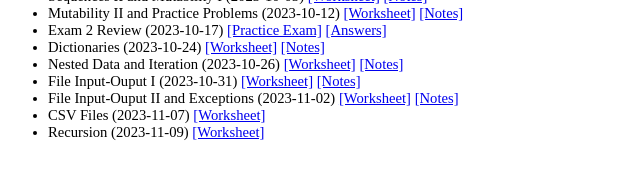
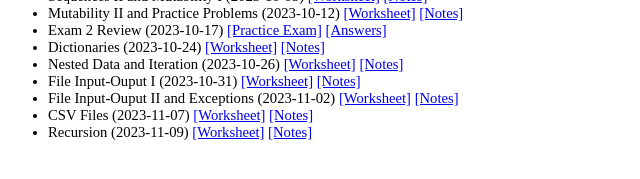
Before and after one commit to georgianahaldeman/cosc101, a Jekyll site: the page built from docs/notes/index.md, in a window 1280 px wide. Shown: the part 253-432 px from the top of the page, without its empty margins (0-640 px from the left). Built offline with Jekyll 4.4.1, drawn with Linux system fonts in a browser that asks for light colours; our own code applies the rules of GitHub Pages for plain Markdown files.

Commit message:
csv files practice

```diff
--- a/docs/notes/index.md
+++ b/docs/notes/index.md
@@ -39,6 +39,6 @@
 
 - File Input-Ouput II and Exceptions (2023-11-02) [[Worksheet]](./notes/11_2.pdf) [[Notes]](./answers/11_2_answers.pdf)
 
-- CSV Files (2023-11-07) [[Worksheet]](./notes/11_7.pdf)
+- CSV Files (2023-11-07) [[Worksheet]](./notes/11_7.pdf) [[Notes]](./answers/11_7_answers.pdf)
 
-- Recursion (2023-11-09) [[Worksheet]](./notes/11_9.pdf)
+- Recursion (2023-11-09) [[Worksheet]](./notes/11_9.pdf) [[Notes]](./answers/11_9_answers.pdf)
```
Also changed, not shown: 1 other file.
